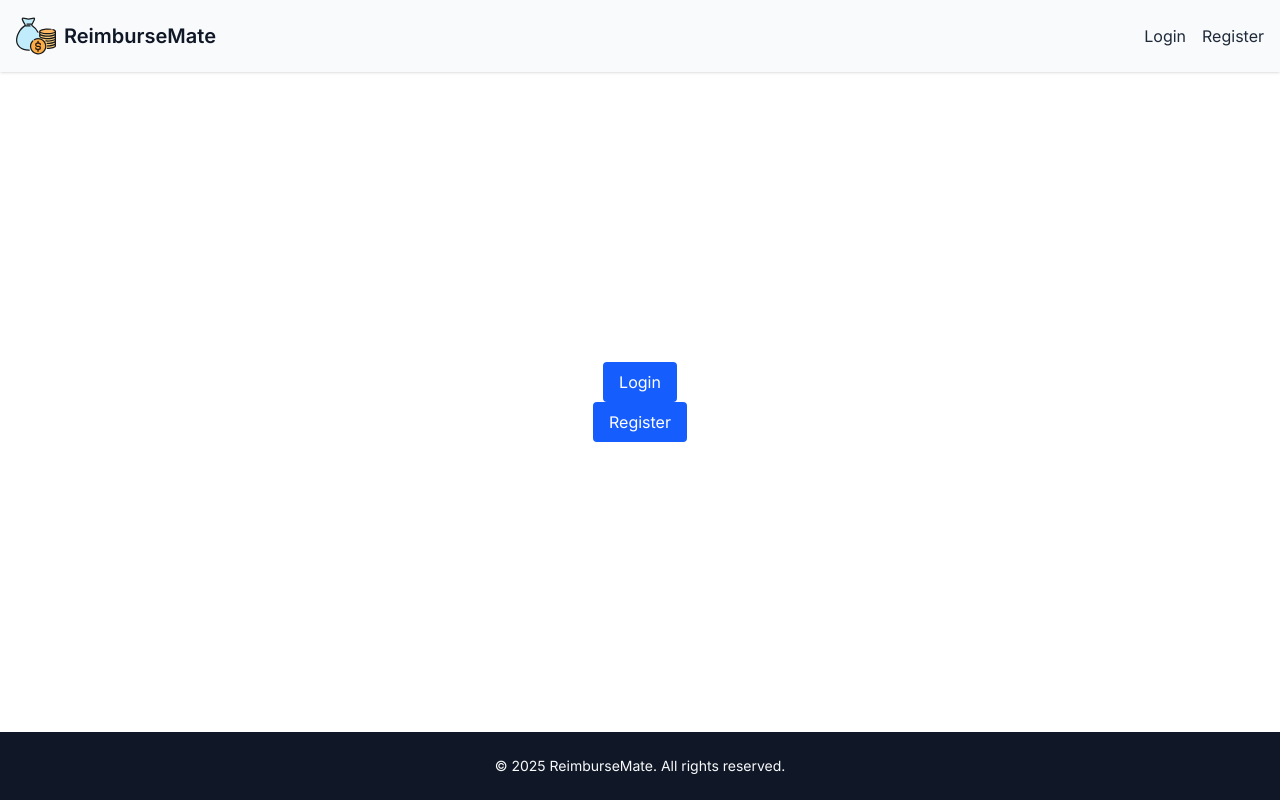
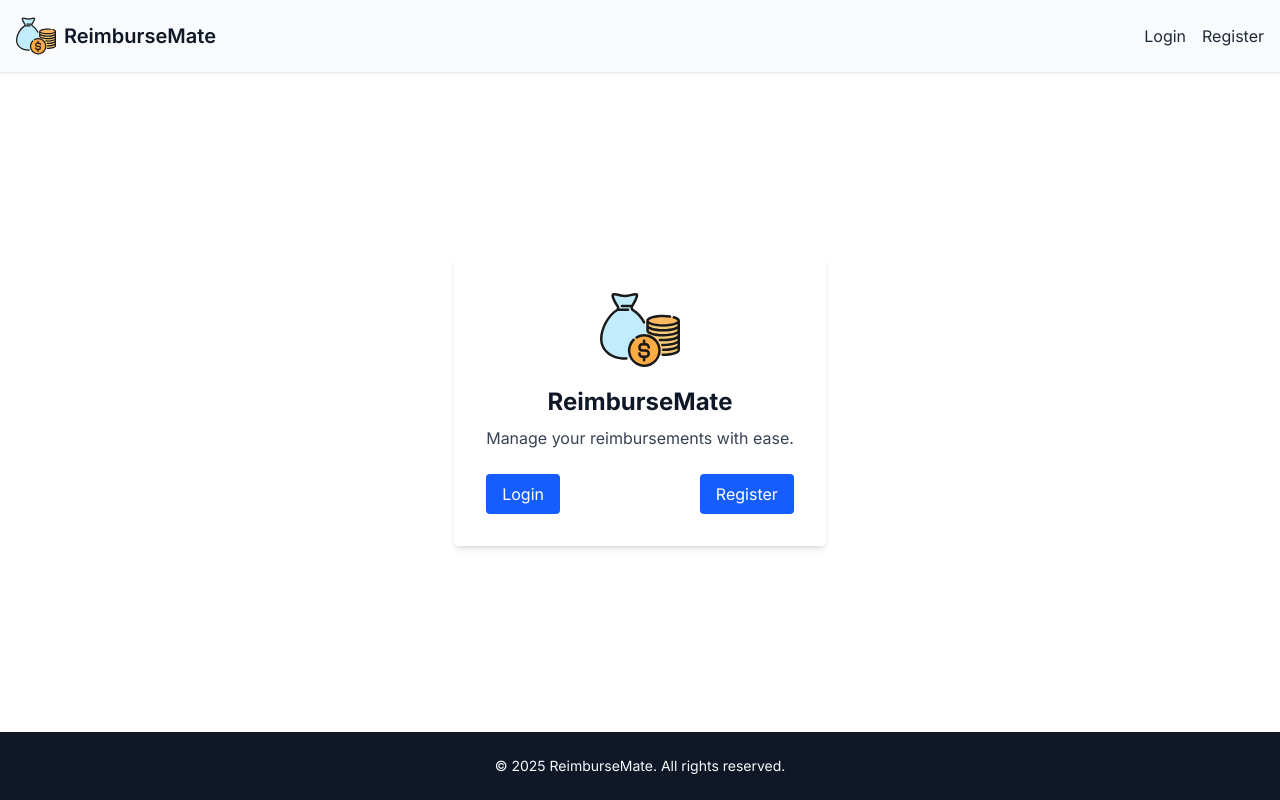
Before and after one commit to vlrnsnk/reimburse-mate, a React (Vite) app in the folder frontend/: page / in a window 1280 px wide. Built offline with nearby package versions, Linux system fonts and the light colour scheme.

Commit message:
Add HomePage component

```diff
--- a/frontend/src/pages/public/HomePage/HomePage.tsx
+++ b/frontend/src/pages/public/HomePage/HomePage.tsx
@@ -3,10 +3,19 @@ import Logo from '@/assets/logo.svg?react';
 
 const HomePage: React.FC = () => {
   return (
-    <>
-      <Button to="/login">Login</Button>
-      <Button to="/register">Register</Button>
-    </>
+    <div className="flex flex-col items-center justify-center bg-gray-50">
+      <section className="bg-white p-8 rounded shadow-md text-center">
+        <header>
+          <Logo className="h-20 w-20 mx-auto mb-4 text-blue-600" />
+          <h1 className="text-2xl font-bold text-gray-900 mb-2">ReimburseMate</h1>
+          <p className="text-gray-700 mb-6">Manage your reimbursements with ease.</p>
+        </header>
+        <div className="flex justify-between">
+          <Button to="/login">Login</Button>
+          <Button to="/register">Register</Button>
+        </div>
+      </section>
+    </div>
   );
 };
 
```
